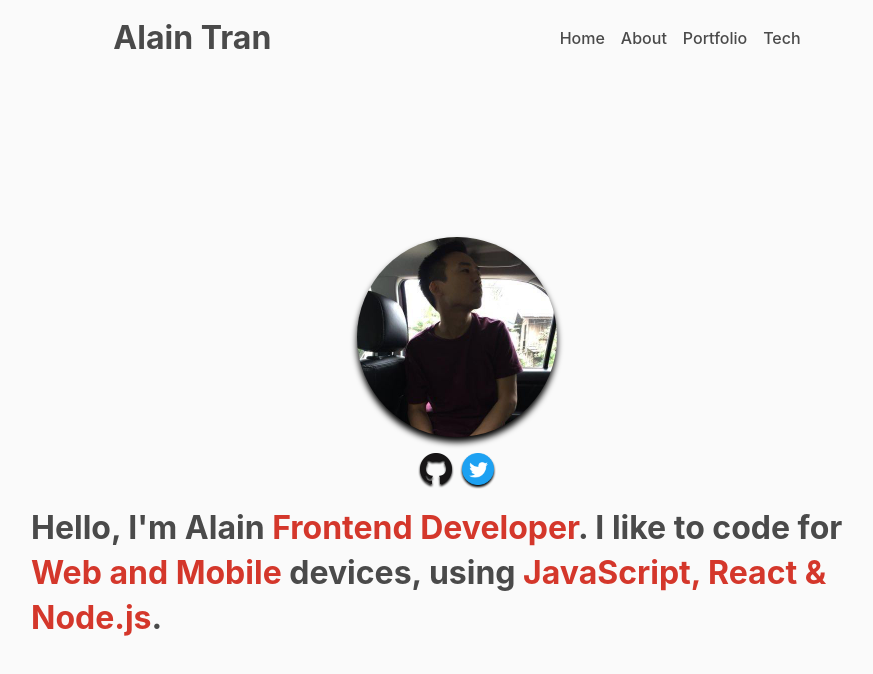
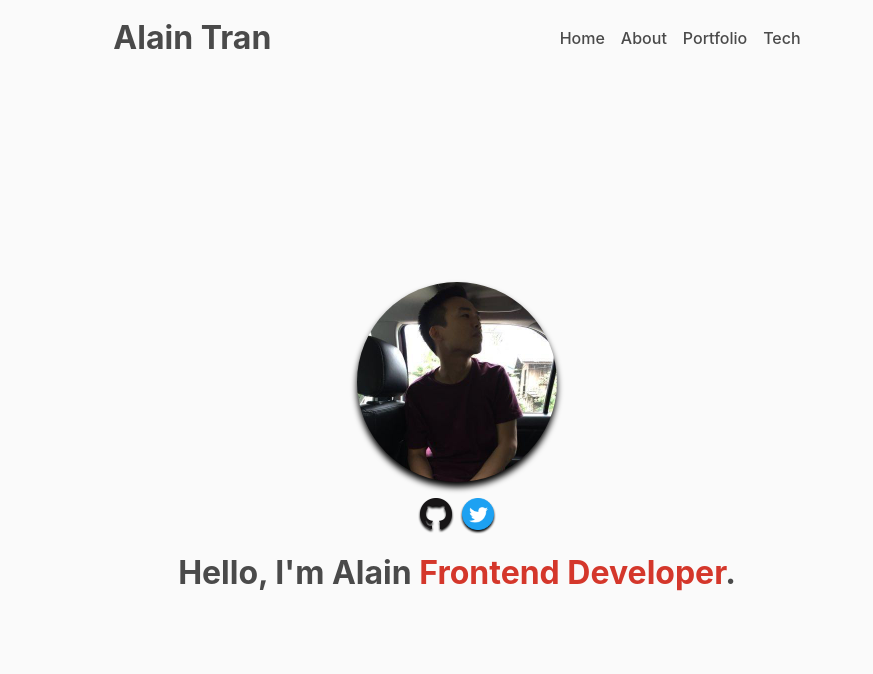
Before and after one commit to alaincodes/alain.codes, a Gatsby site: page / in a window 1280 px wide. Shown: the whole page, without its empty margins (183-1056 px from the left). Built offline with nearby package versions, Linux system fonts and the light colour scheme; Gatsby itself is replaced by a stand-in of ours.

Commit message:
update text

```diff
--- a/src/components/main.jsx
+++ b/src/components/main.jsx
@@ -13,10 +13,7 @@ const Main = () => {
       <animated.div style={anim}>
         <h1 className="main-h1">
           Hello, I'm Alain{" "}
-          <span className="main-highlight">Frontend Developer</span>. I like to
-          code for <span className="main-highlight">Web and Mobile </span>
-          devices, using{" "}
-          <span className="main-highlight">JavaScript, React & Node.js</span>.
+          <span className="main-highlight">Frontend Developer</span>.
         </h1>
         {/* <h2 className="main-h2">
           I'm available for hire or cool freelance/remote opportunities, hit me
```
